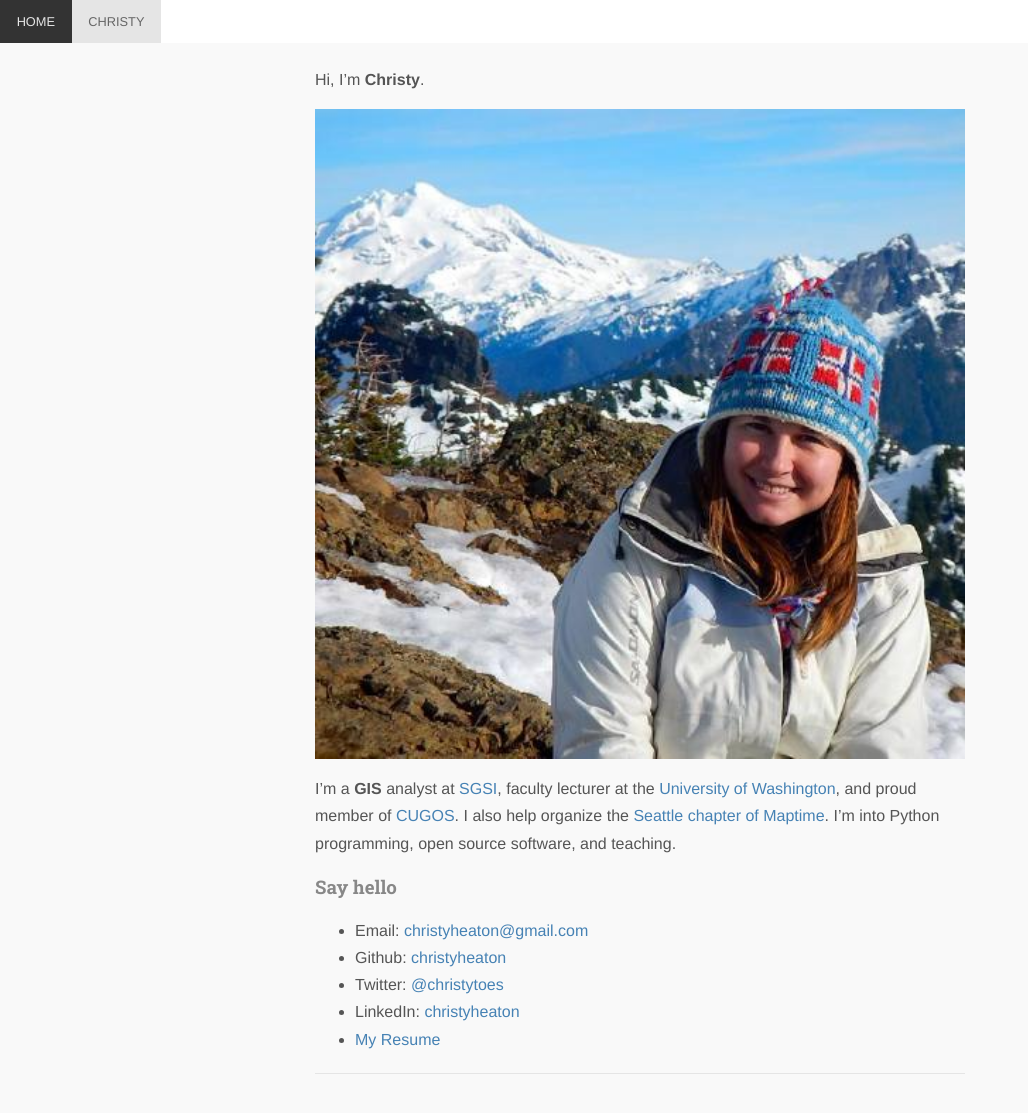
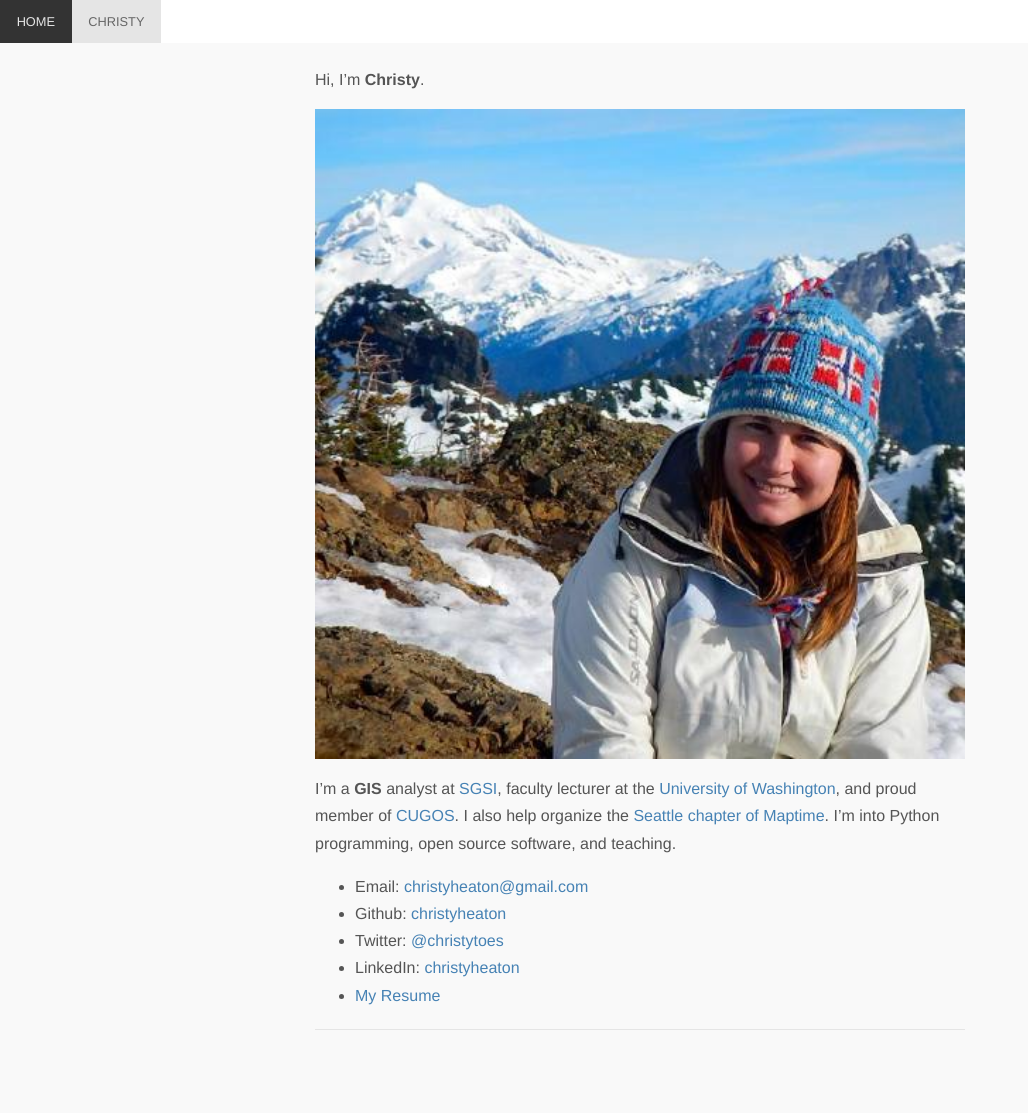
Before and after one commit to christyheaton/christyheaton.github.io, a Jekyll site: the page built from index.md, in a window 1280 px wide and 1144 px high. Shown: the top 1113 px of the window, without its empty margins (0-1028 px from the left). Built offline with Jekyll 4.4.1, drawn with Linux system fonts in a browser that asks for light colours; nearby versions of some CDN libraries; Markdown is read by kramdown in place of the engine named in the settings.

Commit message:
cleaned up home page

```diff
--- a/index.md
+++ b/index.md
@@ -11,8 +11,6 @@ Hi, I'm **Christy**.
 
 I'm a **GIS** analyst at [SGSI](http://www.sgsi.com), faculty lecturer at the [University of Washington](http://www.gisonline.uw.edu/), and proud member of [CUGOS](http://cugos.org). I also help organize the [Seattle chapter of Maptime](http://maptimesea.github.io/). I'm into Python programming, open source software, and teaching.
 
-### Say hello
-
 * Email: [christyheaton@gmail.com](mailto:christyheaton@gmail.com)
 * Github: [christyheaton](http://github.com/christyheaton)
 * Twitter: [@christytoes](http://twitter.com/christytoes)
```
